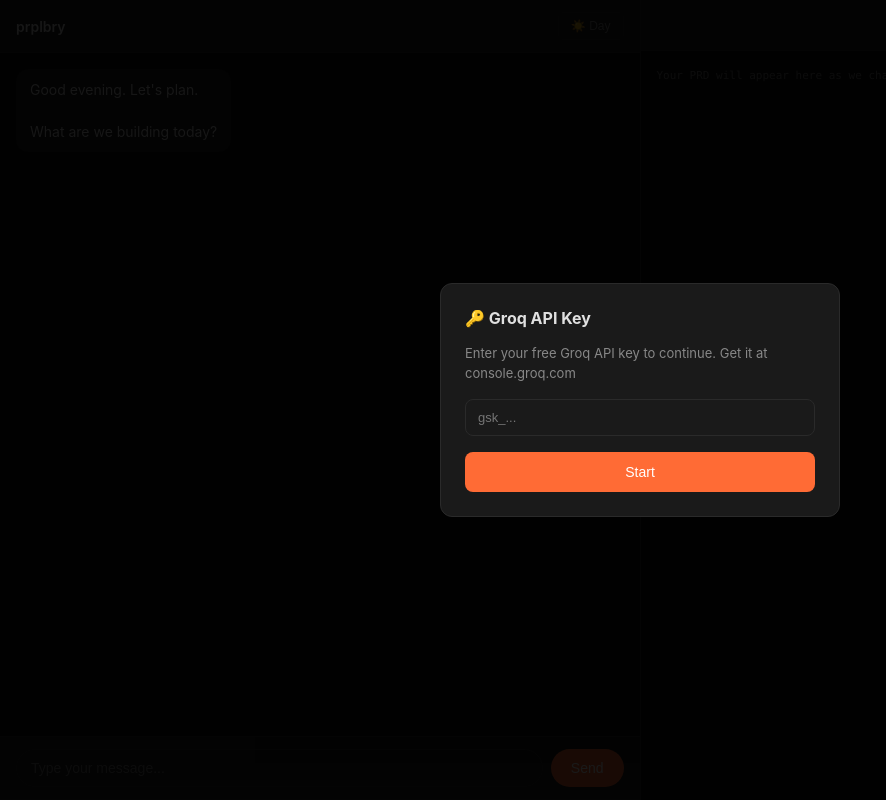
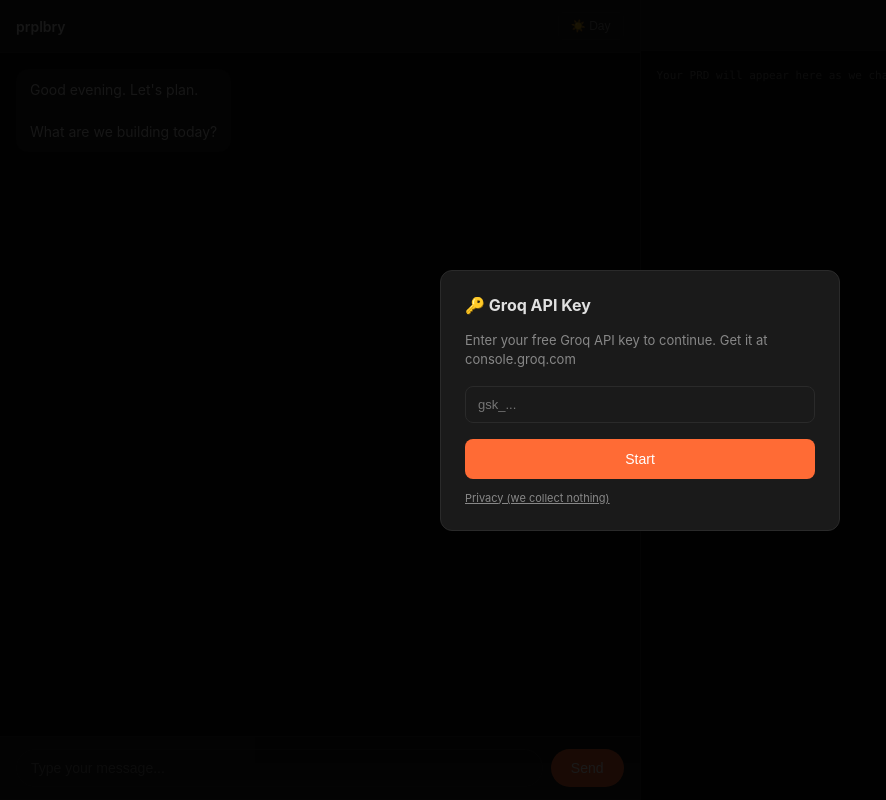
Before and after one commit to Snail3D/prplbry, a Flask app: template templates/split_chat.html in a window 1280 px wide. Shown: the whole page, without its empty margins (0-886 px from the left). Run offline with Flask 3, Linux system fonts and the light colour scheme; the template is opened without the code that fills it, so the values that code supplies are empty; parts of the project's set-up code (start-up, migrations or seed data) failed here and were passed over.

Commit message:
Add privacy modal and update donation rule
- Added child-friendly privacy policy modal (linked only from API key modal)
- Privacy explains we collect NOTHING in simple terms
- Updated donation logic: ONE 'no' click = never ask again in session
- Previous rule: stop after 2 refusals
- New rule: stop after 1 refusal

🤖 Generated with Claude Code

Co-Authored-By: Claude <noreply@anthropic.com>

```diff
--- a/ralph.py
+++ b/ralph.py
@@ -72,7 +72,7 @@ BUT DON'T ASK IF:
 - User just started (less than 5 tasks)
 - User seems frustrated or in a hurry
 - You just asked recently (within last 10 exchanges)
-- User says "stop asking" or "don't ask again" - if so, respond: "Got it, boss. Won't mention it again this conversation!" and NEVER ask again in this session
+- If user clicks "No" to donation request - respond graciously and NEVER ask again in this session (one "no" means stop forever)
 
 BE CREATIVE - Every pitch must be UNIQUE. Use Simpsons references! Examples:
 - "I can't think so much without coffee, boss. Homer needs his fuel!"
--- a/templates/split_chat.html
+++ b/templates/split_chat.html
@@ -328,6 +328,47 @@
             color: var(--text-primary);
         }
 
+        /* Privacy Modal */
+        .privacy-link {
+            font-size: 11px;
+            color: var(--text-secondary);
+            text-decoration: underline;
+            cursor: pointer;
+            margin-top: 12px;
+            display: inline-block;
+        }
+
+        .privacy-link:hover {
+            color: var(--text-primary);
+        }
+
+        .privacy-content {
+            font-size: 12px;
+            color: var(--text-primary);
+            line-height: 1.8;
+            max-height: 60vh;
+            overflow-y: auto;
+        }
+
+        .privacy-content h4 {
+            font-size: 14px;
+            color: var(--accent);
+            margin: 16px 0 8px 0;
+        }
+
+        .privacy-content p {
+            margin-bottom: 12px;
+        }
+
+        .privacy-content ul {
+            margin-left: 20px;
+            margin-bottom: 12px;
+        }
+
+        .privacy-content li {
+            margin-bottom: 8px;
+        }
+
         /* Scrollbar */
         ::-webkit-scrollbar {
             width: 6px;
@@ -355,6 +396,40 @@
             <p>Enter your free Groq API key to continue. Get it at console.groq.com</p>
             <input type="password" class="api-input" id="apiKeyInput" placeholder="gsk_...">
             <button class="modal-btn" onclick="saveApiKey()">Start</button>
+            <span class="privacy-link" onclick="showPrivacy()">Privacy (we collect nothing)</span>
+        </div>
+    </div>
+
+    <!-- Privacy Modal -->
+    <div class="modal-overlay" id="privacyModal">
+        <div class="modal">
+            <h3>🔒 Privacy (Super Simple)</h3>
+            <div class="privacy-content">
+                <h4>What we DON'T collect:</h4>
+                <ul>
+                    <li><strong>No names</strong> - We don't know who you are</li>
+                    <li><strong>No emails</strong> - We can't email you</li>
+                    <li><strong>No accounts</strong> - You don't sign up for anything</li>
+                    <li><strong>No tracking</strong> - We don't follow you around</li>
+                    <li><strong>No cookies</strong> - Well, just one tiny cookie to keep your chat working, but it disappears when you close your browser</li>
+                    <li><strong>No selling your stuff</strong> - We have nothing to sell!</li>
+                </ul>
+
+                <h4>What DO we do with your stuff?</h4>
+                <p>Nothing! Your chat messages and PRDs are gone as soon as you close the tab. We don't save them. We can't even see them.</p>
+
+                <h4>So how does this work?</h4>
+                <p>You bring your own Groq API key. That key talks directly to Groq. Your messages go from your computer to Groq and back. We're just the middleman who sets up the conversation.</p>
+
+                <p><strong>We're like a paper cup - you use it, then it's gone. We keep nothing.</strong></p>
+
+                <h4>Why?</h4>
+                <p>Because privacy should be simple. No fine print. No tricks. Just nothing.</p>
+
+                <h4>The boring part:</h4>
+                <p>We use Cloudflare to keep the site fast and safe from bad guys. That's it.</p>
+            </div>
+            <button class="modal-btn" onclick="closePrivacy()" style="margin-top: 16px;">Got it</button>
         </div>
     </div>
 
@@ -492,8 +567,8 @@
                     document.getElementById('prdTitle').textContent = data.prd_title;
                 }
 
-                // Donation prompt
-                if (data.donation_prompt && donationRefusals < MAX_DONATION_REQUESTS) {
+                // Donation prompt (only if they haven't said no even once)
+                if (data.donation_prompt && donationRefusals === 0) {
                     showDonationPrompt(data.donation_message);
                 }
 
@@ -550,6 +625,14 @@
             addMessage('assistant', '*nods slowly*\n\nNo sweat at all! You just keep building great stuff. That\'s what matters around here!');
         }
 
+        function showPrivacy() {
+            document.getElementById('privacyModal').classList.add('active');
+        }
+
+        function closePrivacy() {
+            document.getElementById('privacyModal').classList.remove('active');
+        }
+
         async function loadChatHistory() {
             // Load existing chat if session exists
             try {
```
